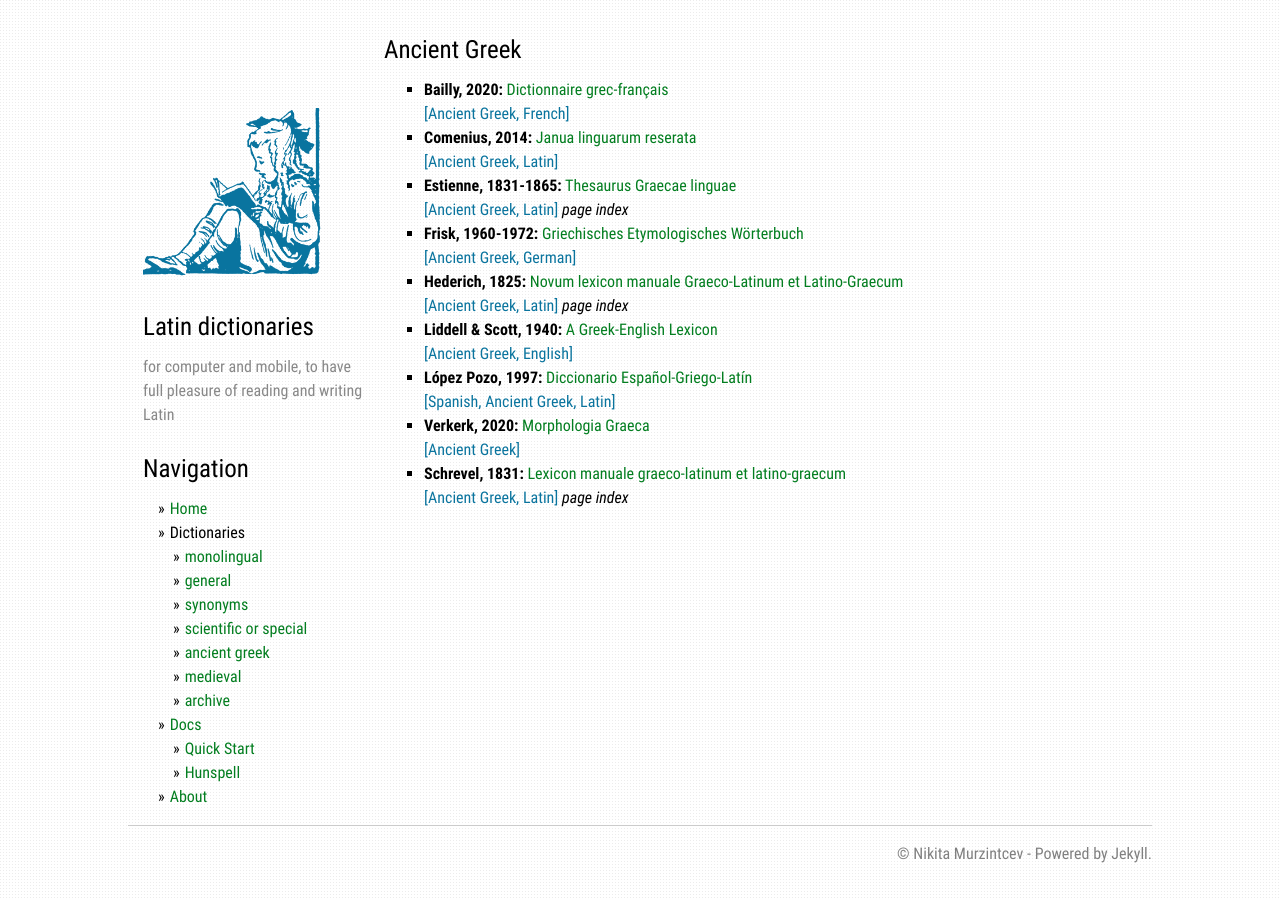
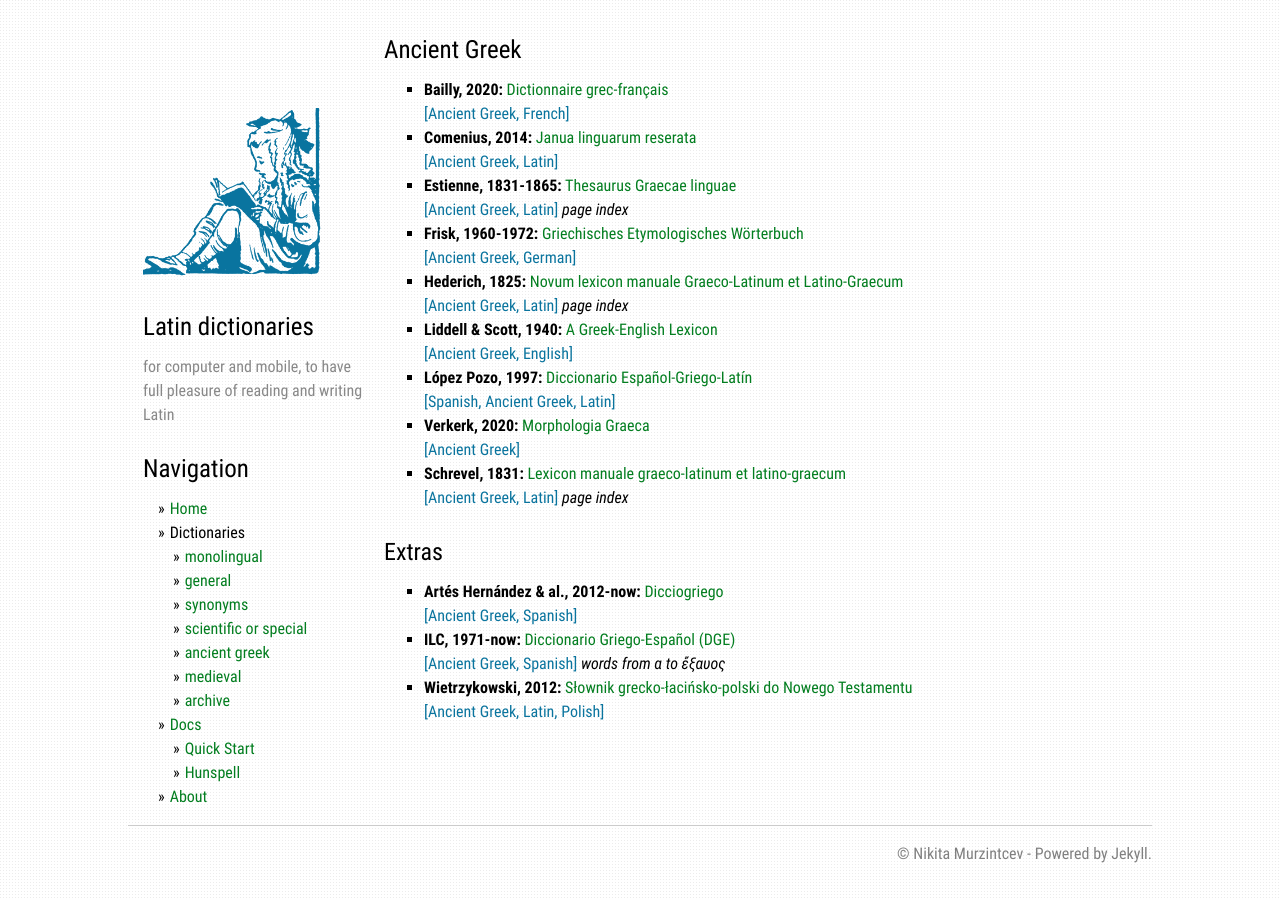
Before and after one commit to latin-dict/latin-dict.github.io, a Jekyll site: the page built from list_greek.md, in a window 1280 px wide. Built offline with Jekyll 4.4.1, drawn with Linux system fonts in a browser that asks for light colours.

Commit message:
more extras

```diff
--- a/_data/extras_general.yml
+++ b/_data/extras_general.yml
@@ -22,16 +22,10 @@
   website: http://conversationallatin.blogspot.com
   tags: [English, Latin]
   comment:
-- title: Słownik grecko-łacińsko-polski do Nowego Testamentu
-  author: Wietrzykowski
-  year: 2012
-  website: http://wietrzykowski.net/Voc_gr-lat-pol_do.NT.pdf
-  tags: [Ancient Greek, Latin, Polish]
-  comment:
 - title: Słownik polsko-łacińsko-grecki
   author: Wietrzykowski
   year: 1999
-  website: http://voc.wietrzykowski.net/VOC.%20plg.pdf
+  website: http://wietrzykowski.net/slowniki.html
   tags: [Polish, Latin, Ancient Greek]
   comment:
 - title: Tematyczny Słowniczek polsko-łacińsko-(staro)grecki
@@ -64,3 +58,9 @@
   website: http://classicalepwing.osdn.jp/download.html
   tags: [Latin, English]
   comment:
+- title: Nuevo diccionario latino-español etimológico (y español-latín)
+  author: Miguel & Morante
+  year: 1867
+  website: https://latinonline.es/recursos/diccionarios-de-latin-online/
+  tags: [Latin, Spanish]
+  comment: page index
--- /dev/null
+++ b/_data/extras_greek.yml
@@ -0,0 +1,18 @@
+- title: Słownik grecko-łacińsko-polski do Nowego Testamentu
+  author: Wietrzykowski
+  year: 2012
+  website: http://wietrzykowski.net/slowniki.html
+  tags: [Ancient Greek, Latin, Polish]
+  comment:
+- title: Diccionario Griego-Español (DGE)
+  author: ILC
+  year: 1971-now
+  website: http://dge.cchs.csic.es/xdge/
+  tags: [Ancient Greek, Spanish]
+  comment: words from α to ἔξαυος
+- title: Dicciogriego
+  author: Artés Hernández & al.
+  year: 2012-now
+  website: https://www.dicciogriego.es/index.php#lemas
+  tags: [Ancient Greek, Spanish]
+  comment:
--- a/_data/extras_scientific.yml
+++ b/_data/extras_scientific.yml
@@ -64,3 +64,9 @@
   website: http://classicalepwing.osdn.jp/download.html
   tags: [Latin, English]
   comment: encyclopaedia
+- title: Dictionnaire des Antiquités romaines et grecques
+  author: Rich
+  year: 1883
+  website: https://mediterranees.net/civilisation/Rich/Index/Index-alphabetique.html
+  tags: [Latin, French]
+  comment: encyclopaedia
--- a/list_greek.md
+++ b/list_greek.md
@@ -13,3 +13,14 @@ filter: greek
   <span style="color: #0A749E;">[{{ dict.tags | join: ", " }}]</span> {% if dict.comment %}_{{ dict.comment }}_{% endif %}
 
 {%- endfor %}
+
+
+## Extras
+
+{% assign dicts = site.data.extras_greek | sort: "author" %}
+{% for dict in dicts %}
+
+* **{{ dict.author }}, {{ dict.year }}:** [{{ dict.title }}]({{ dict.website }}) \\
+  <span style="color: #0A749E;">[{{ dict.tags | join: ", " }}]</span> {% if dict.comment %}_{{ dict.comment }}_{% endif %}
+
+{%- endfor %}
```
